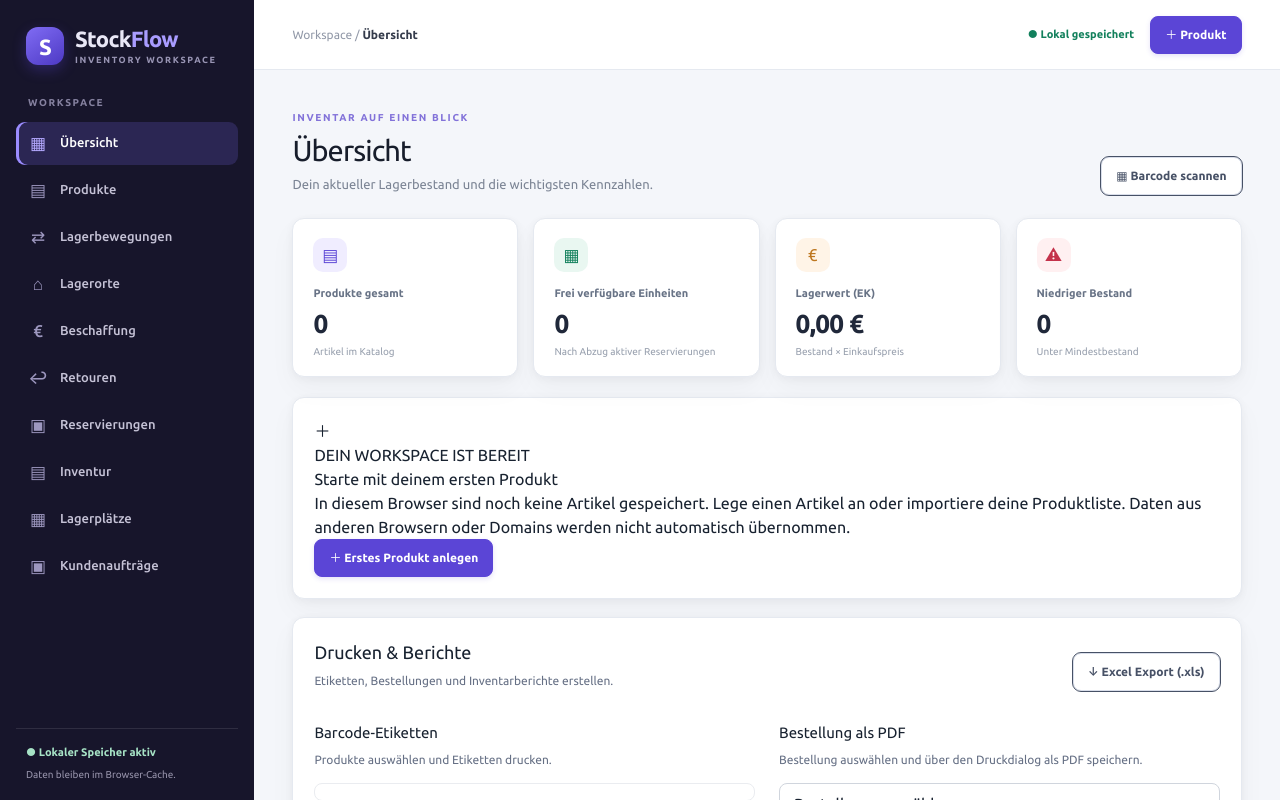
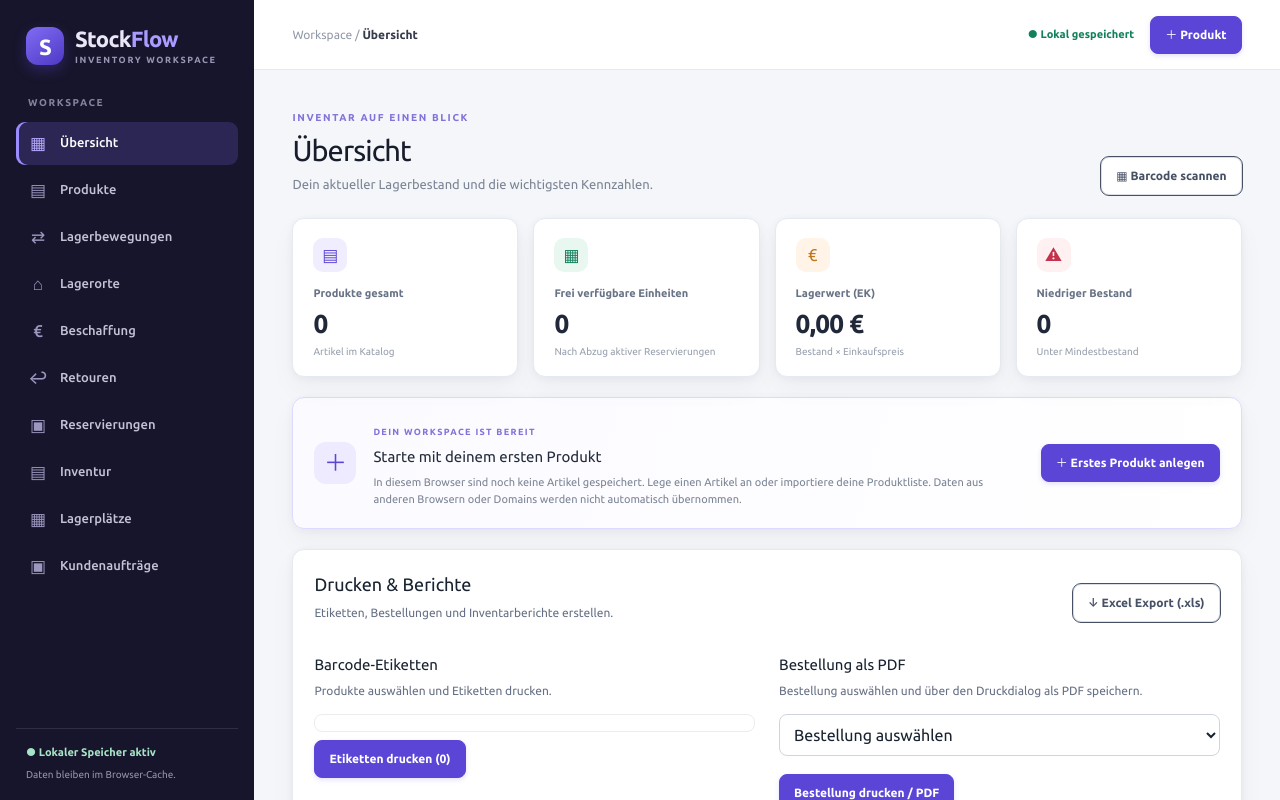
Before and after one commit to Mohammadbs24354/barcode-scanner, a React (Vite) app: page / in a window 1280 px wide. Shown: the top 800 px of the page. Built offline with nearby package versions, Linux system fonts and the light colour scheme.

Commit message:
Style empty inventory onboarding panel

```diff
--- a/src/pages/StockFlow.css
+++ b/src/pages/StockFlow.css
@@ -142,3 +142,12 @@ footer span{color:#a2a9b5}
  body{background:#fff!important;color:#111!important}.sf-side,.sf-bar,.sf-heading button,.actions,footer,.rowbuttons{display:none!important}
  .sf-content{max-width:none;padding:0}.panel,.stat{box-shadow:none;break-inside:avoid}
 }
+
+.welcome-panel{display:flex;align-items:center;gap:17px;margin:0 0 20px;padding:19px 21px;border-color:#ded9ff;background:linear-gradient(105deg,#fbfaff,#fff)}
+.welcome-icon{width:42px;height:42px;flex:0 0 42px;display:grid;place-items:center;border-radius:12px;background:#eeeaff;color:#5b45d6;font-size:23px}
+.welcome-panel>div:nth-child(2){flex:1;min-width:0}
+.welcome-panel span{color:#8272d9;font-size:9px;font-weight:700;letter-spacing:1.35px}
+.welcome-panel h2{margin:5px 0;color:#252d3c;font-size:15px}
+.welcome-panel p{max-width:780px;margin:0;color:#7b8494;font-size:11px;line-height:1.6}
+.welcome-panel .primary{white-space:nowrap}
+@media(max-width:760px){.welcome-panel{align-items:flex-start;flex-wrap:wrap}.welcome-panel .primary{width:100%}}
```
